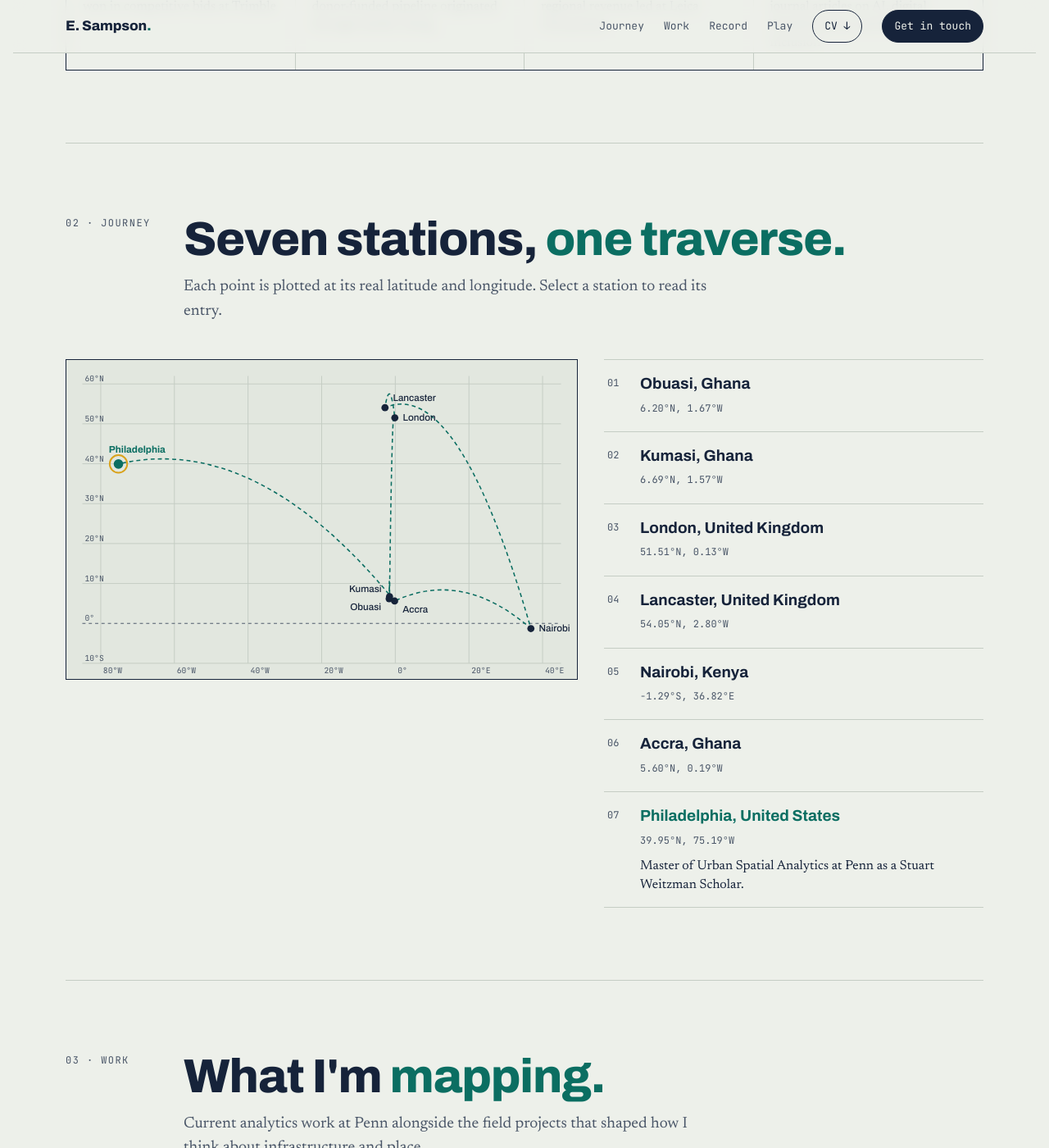
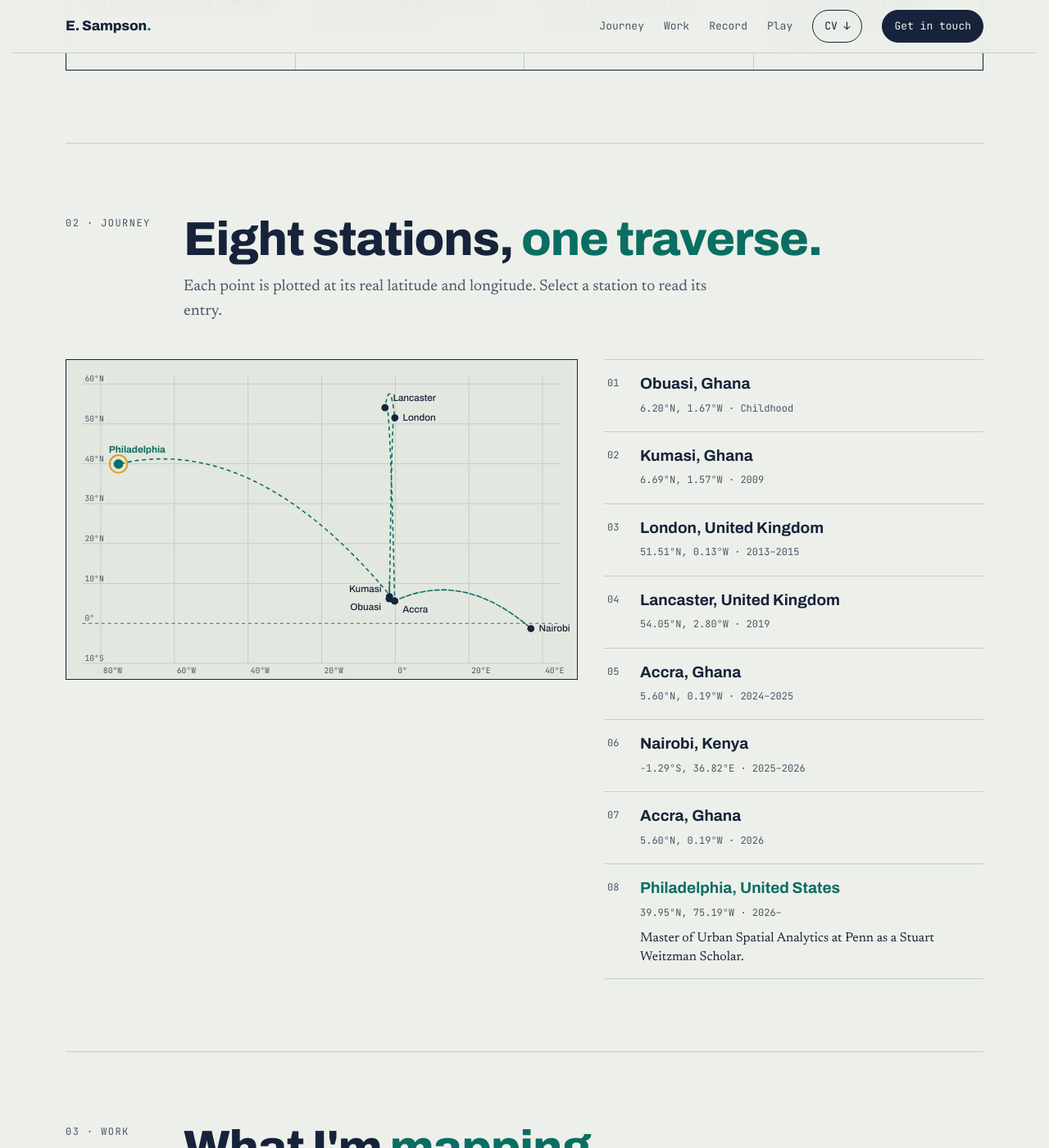
Before and after one commit to emmanuelsampson-prog/Emmnuel-S.-repository, a Jekyll site: the page site/index.html, which Jekyll copies as it is, in a window 1280 px wide and 1400 px high, scrolled down 1079 px. Shown: the whole window at 82% size. Built offline with Jekyll 4.4.1, drawn with Linux system fonts in a browser that asks for light colours.

Commit message:
Journey: restore dates and Accra before and after Nairobi
Co-Authored-By: Claude Opus 5.5 <noreply@anthropic.com>
Claude-Session: https://claude.ai/code/session_01UYXb1M6wno97We42x6o1Ln

```diff
--- a/site/index.html
+++ b/site/index.html
@@ -239,7 +239,7 @@ footer{padding-block:28px 40px;border-top:1px solid var(--rule);display:flex;jus
   <div class="ch-head">
     <div class="label">02 · Journey</div>
     <div>
-      <h2 id="h-journey">Seven stations, <b>one traverse.</b></h2>
+      <h2 id="h-journey">Eight stations, <b>one traverse.</b></h2>
       <p>Each point is plotted at its real latitude and longitude. Select a station to read its entry.</p>
     </div>
   </div>
@@ -451,6 +451,7 @@ footer{padding-block:28px 40px;border-top:1px solid var(--rule);display:flex;jus
     {n:'Kumasi',c:'Ghana',lat:6.69,lon:-1.57,yr:'2009',t:'BSc Business Administration at KNUST School of Business, First Class Honours.'},
     {n:'London',c:'United Kingdom',lat:51.51,lon:-0.13,yr:'2013–2015',t:'MSc Development Management at LSE; Cocoa Life value-chain research with CARE International; founding member of the LSE Africa Summit.'},
     {n:'Lancaster',c:'United Kingdom',lat:54.05,lon:-2.80,yr:'2019',t:'MBA at Lancaster University while leading business development at Trimble.'},
+    {n:'Accra',c:'Ghana',lat:5.60,lon:-0.19,yr:'2024–2025',t:'Based in Accra as a freelance consultant, leading go-to-market and market sizing for Vela Sustainability Technologies across 18 African countries.'},
     {n:'Nairobi',c:'Kenya',lat:-1.29,lon:36.82,yr:'2025–2026',t:'Led Leica Geosystems across East and Central Africa: a $10.2M region and a 23-person team.'},
     {n:'Accra',c:'Ghana',lat:5.60,lon:-0.19,yr:'2026',t:'Back in Accra after Nairobi, before moving to the United States for graduate school.'},
     {n:'Philadelphia',c:'United States',lat:39.95,lon:-75.19,yr:'2026–',t:'Master of Urban Spatial Analytics at Penn as a Stuart Weitzman Scholar.'}
@@ -474,7 +475,7 @@ footer{padding-block:28px 40px;border-top:1px solid var(--rule);display:flex;jus
   }
   const list=document.getElementById('stops');
   S.forEach((s,i)=>{const b=document.createElement('button');b.className='stop';b.type='button';
-    b.innerHTML=`<span class="no">${String(i+1).padStart(2,'0')}</span><span><h3>${s.n}, ${s.c}</h3><span class="c">${s.lat.toFixed(2)}°${s.lat>=0?'N':'S'}, ${Math.abs(s.lon).toFixed(2)}°${s.lon<0?'W':'E'}</span><p>${s.t}</p></span>`;
+    b.innerHTML=`<span class="no">${String(i+1).padStart(2,'0')}</span><span><h3>${s.n}, ${s.c}</h3><span class="c">${s.lat.toFixed(2)}°${s.lat>=0?'N':'S'}, ${Math.abs(s.lon).toFixed(2)}°${s.lon<0?'W':'E'} · ${s.yr}</span><p>${s.t}</p></span>`;
     b.addEventListener('click',()=>select(i));list.appendChild(b)});
   function select(i){active=i;[...list.children].forEach((b,k)=>{b.classList.toggle('on',k===i);b.setAttribute('aria-pressed',k===i)});plot()}
   select(S.length-1);
```
